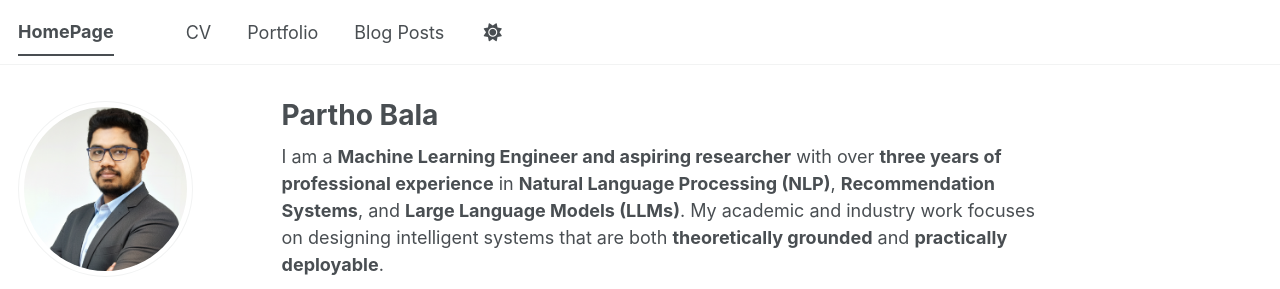
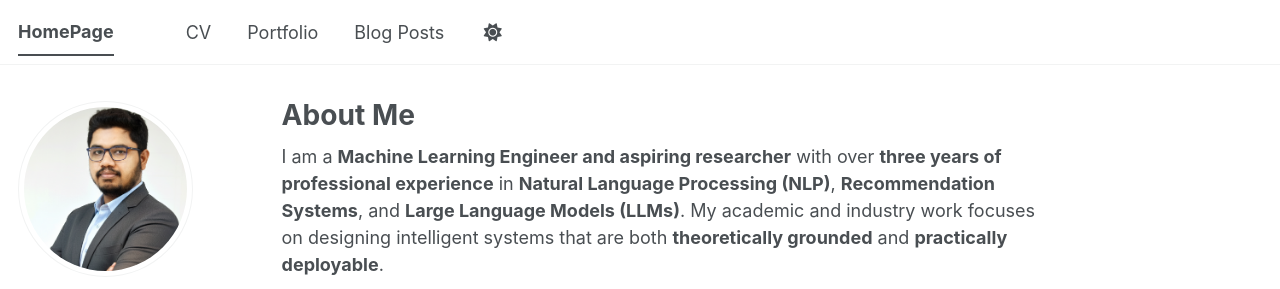
Before and after one commit to cspartho/cspartho.github.io, a Jekyll site: the page built from _pages/about.md, in a window 1280 px wide and 900 px high. Shown: the top 289 px of the window. Built offline with Jekyll 4.4.1, drawn with Linux system fonts in a browser that asks for light colours; some web fonts are replaced; a script bundle is joined from its source files by our own code; library files that are not in the unit come from our copies.

Commit message:
fix formatting issue

```diff
--- a/_pages/about.md
+++ b/_pages/about.md
@@ -1,6 +1,6 @@
 ---
 permalink: /
-title: "Partho Bala"
+title: "About Me"
 author_profile: true
 redirect_from:
   - /about/
@@ -39,7 +39,6 @@
 
 ---
 # 🔬 Research Interests
-
 - Natural Language Processing
 - Graph Neural Networks
 - Self-Supervised & Representation Learning
@@ -48,7 +47,6 @@
 
 ---
 # 🎓 Education
-
 **Bachelor of Science in Computer Science and Engineering**
 *2016 – 2019*
 Department of Computer Science and Engineering
@@ -56,7 +54,6 @@
 
 ---
 # 📚 Publications
-
 - **Analyzing Employee Retention Factors using Machine Learning**
   *Moshiur Rahman, Md Rashedul Islam, **Partho Bala**, Md. Abdus Sattar*
   International Conference on Electrical, Computing, Communication and Sustainable Technologies (ICAECT), 2025
```
